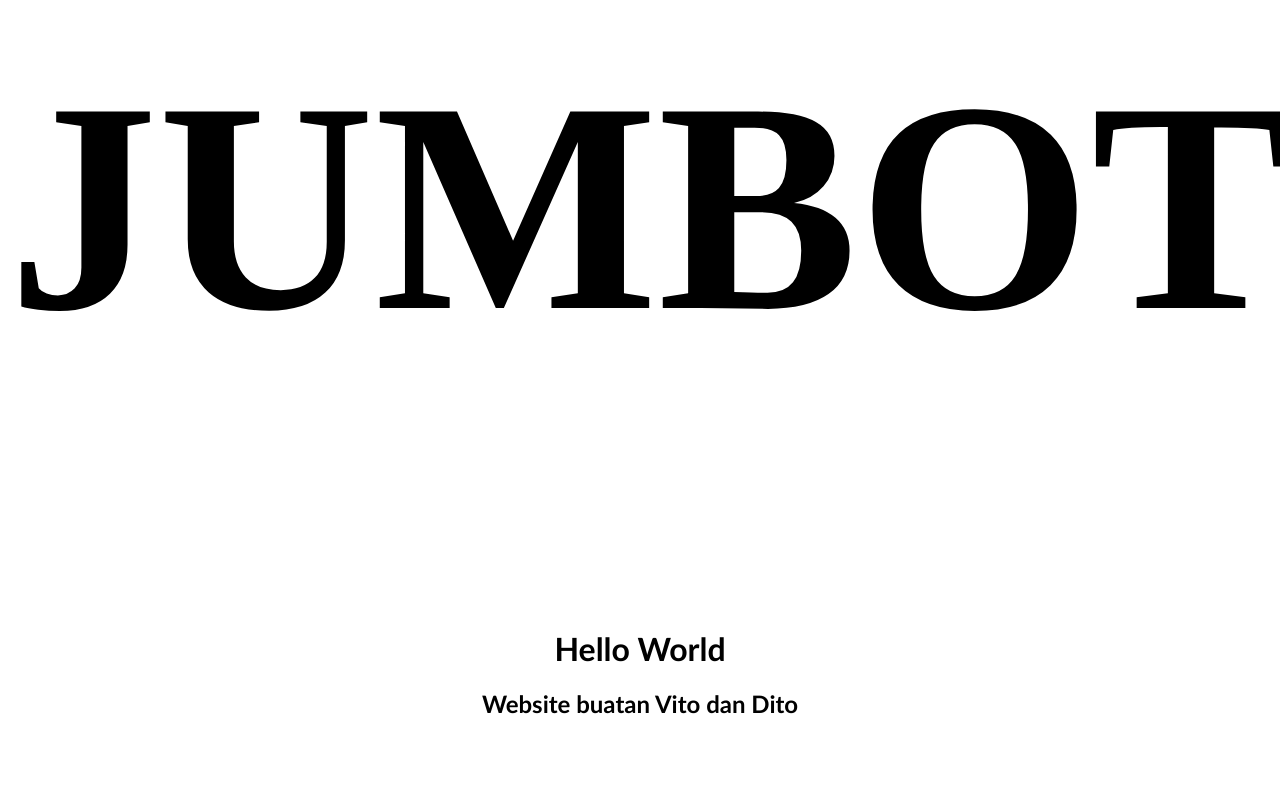
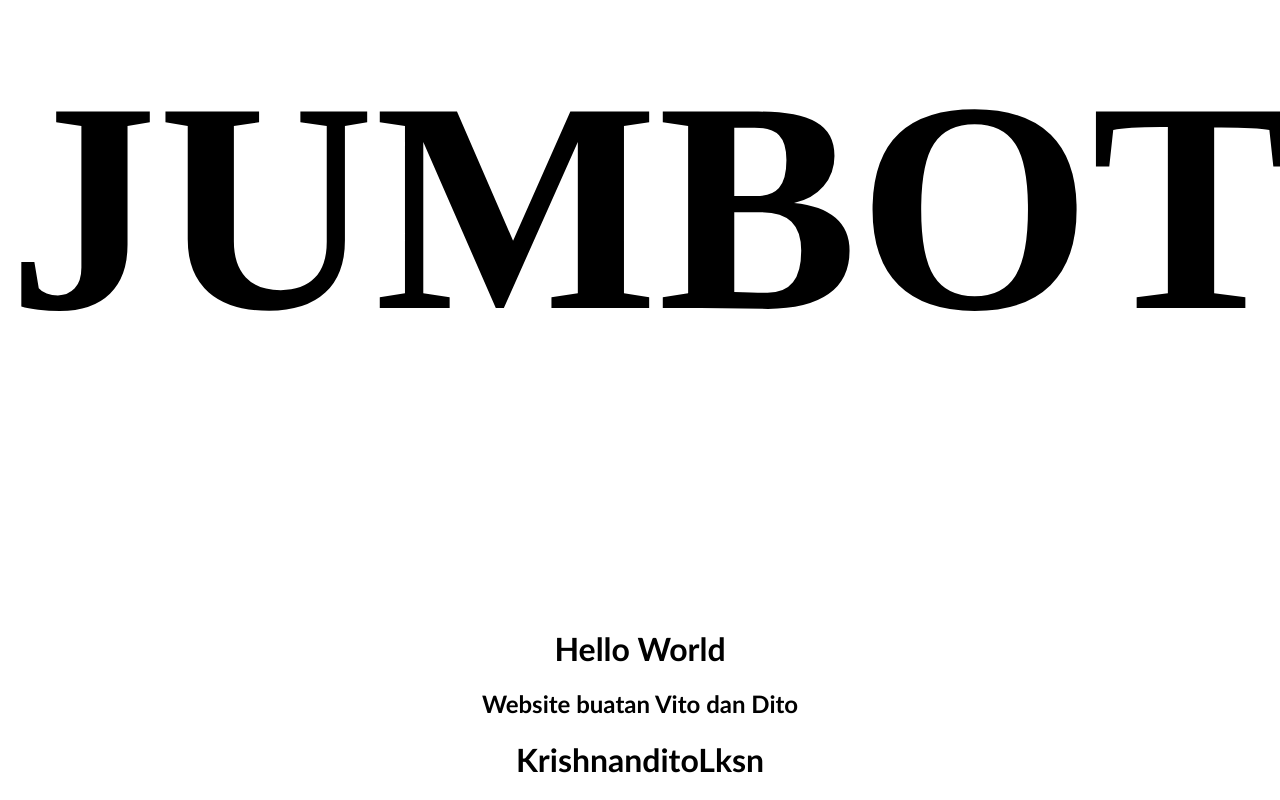
Before and after one commit to KrishnanditoLksn/ProjectLandingPage, a plain HTML site: page src/index.html in a window 1280 px wide. Shown: the part 559-1359 px from the top of the page. Before the commit the page ends 1297 px from the top, so only its background shows below. Drawn offline with Linux system fonts and the light colour scheme.

Commit message:
ubahh dikit deh

```diff
--- a/src/index.html
+++ b/src/index.html
@@ -15,6 +15,7 @@
     <div class="head">
         <h1>Hello World</h1>
         <h2>Website buatan Vito dan Dito</h2>
+        <h1>KrishnanditoLksn</h1>
     </div>
 </body>
 </body>
```
